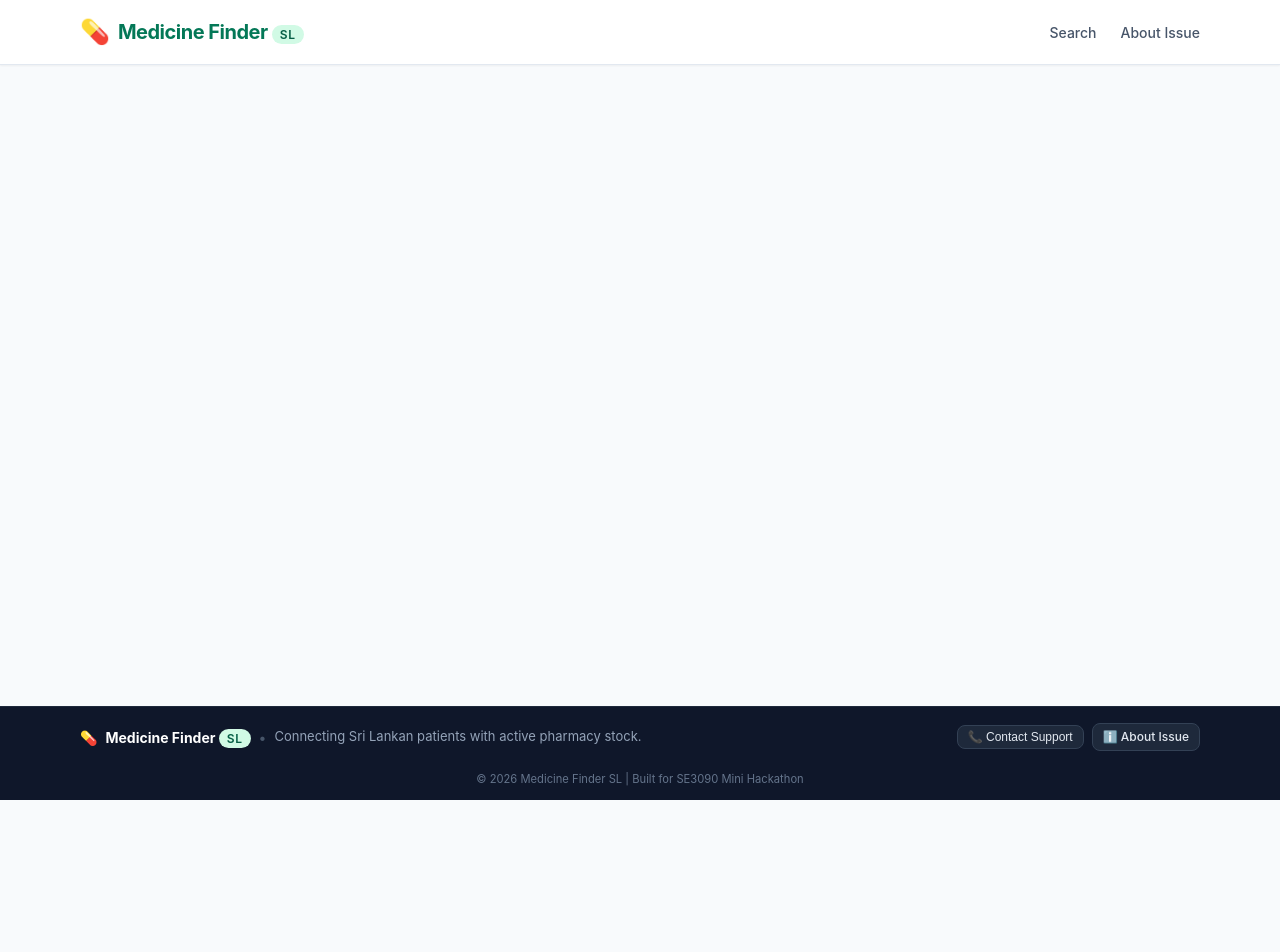
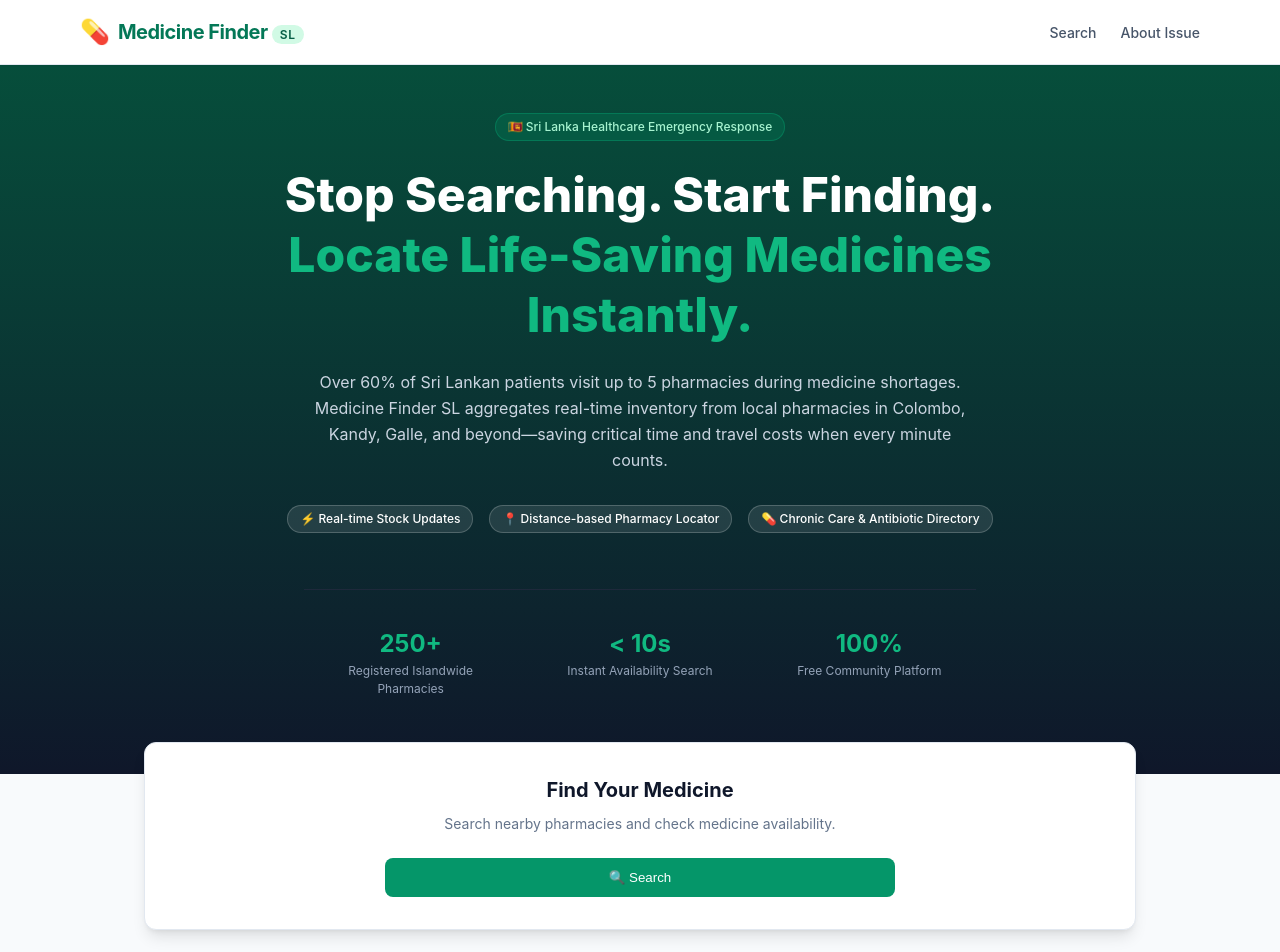
Before and after one commit to IT24101970/SE3090_KDY_SE_01, a React (Vite) app: page / in a window 1280 px wide. Shown: the top 952 px of the page. Before the commit the page ends 800 px from the top, so only its background shows below. Built offline with nearby package versions, Linux system fonts and the light colour scheme.

Commit message:
add a Home page

```diff
--- a/src/App.jsx
+++ b/src/App.jsx
@@ -1,8 +1,9 @@
 import React from 'react';
-import { BrowserRouter as Router, Routes, Route, Link } from 'react-router-dom';
-//import Home from './pages/Home';
+import { BrowserRouter as Router, Routes, Route } from 'react-router-dom';
+
+import Home from './pages/Home';
 import SearchPage from './pages/SearchPage';
-//import About from './pages/About';
+
 import Header from './components/Header';
 import Footer from './components/Footer';
 
@@ -11,16 +12,17 @@ export default function App() {
         <Router>
             <div className="app-wrapper">
                 <Header />
+
                 <main className="main-content">
                     <Routes>
+                        {/* Default/Home page */}
+                        <Route path="/" element={<Home />} />
+
+                        {/* Search page */}
                         <Route path="/search" element={<SearchPage />} />
-              {/*
-              <Route path="/" element={<Home />} />
-              <Route path="/search" element={<SearchPage />} />
-              <Route path="/about" element={<About />} />
-              */}
                     </Routes>
                 </main>
+
                 <Footer />
             </div>
         </Router>
--- a/src/index.css
+++ b/src/index.css
@@ -384,3 +384,7 @@ body {
   font-size: 0.7rem;
   color: var(--slate-500);
 }
+
+.search-button{
+  width: 55%;
+}
--- /dev/null
+++ b/src/pages/Home.jsx
@@ -0,0 +1,41 @@
+import React from 'react';
+import { useNavigate } from 'react-router-dom';
+import Hero from '../components/Hero';
+
+export default function Home() {
+    const navigate = useNavigate();
+
+    const handleSearchClick = () => {
+        navigate('/search');
+    };
+
+    return (
+        <main>
+            <Hero />
+
+            {/* Search Button Section */}
+            <section className="search-section">
+                <div className="search-card">
+                    <div className="search-card-header">
+                        <h2 className="search-card-title">
+                            Find Your Medicine
+                        </h2>
+
+                        <p className="search-card-subtitle">
+                            Search nearby pharmacies and check medicine availability.
+                        </p>
+                    </div>
+
+                    <div style={{ textAlign: 'center' }}>
+                        <button
+                            className="btn-primary search-button"
+                            onClick={handleSearchClick}
+                        >
+                            🔍 Search
+                        </button>
+                    </div>
+                </div>
+            </section>
+        </main>
+    );
+}
```
Lines whose indentation alone changed are shown as unchanged.
